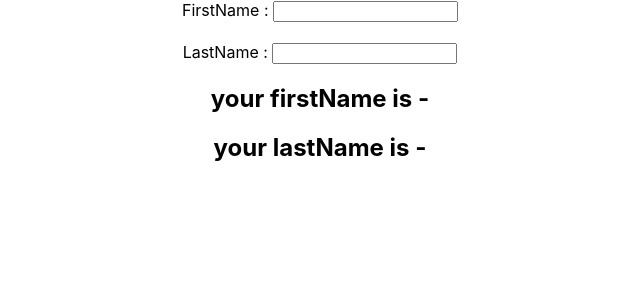
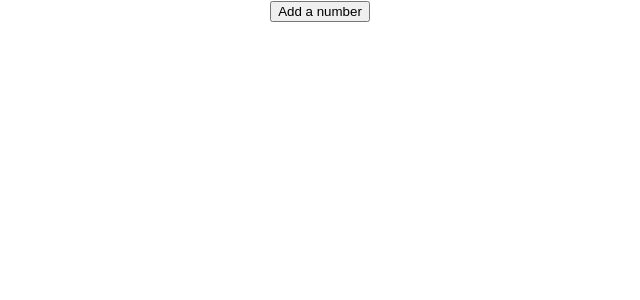
Before and after one commit to KalyanPaladugu/React_Hooks, a React (Create React App) app: page / in a window 1280 px wide. Shown: the top 300 px of the page, without its empty margins (320-960 px from the left). Built offline with nearby package versions, Linux system fonts and the light colour scheme.

Commit message:
usestate with Array

```diff
--- a/src/App.js
+++ b/src/App.js
@@ -1,13 +1,13 @@
 
 import UseStateWithObject from './components/UseStateWithObject'
 import './App.css';
-
+import UseStatewithArray from './components/UseStateWithArray';
 function App() {
   return (
     <div className="App">
         {/* <h1>welcome to React Hooks</h1> */}
 
-       <UseStateWithObject />
+     <UseStatewithArray />
     </div>
   );
 }
--- /dev/null
+++ b/src/components/UseStateWithArray.js
@@ -0,0 +1,27 @@
+import React, { useState } from 'react'
+
+export default function UseStatewithArray() {
+
+    const [items,setItem]=useState([])
+    const addItem=()=>{
+        setItem([...items,{
+            id:items.length,
+            value:Math.floor(Math.random() * 10 + 1)
+        }])
+    }
+    return (
+        <div>
+ <button onClick={addItem}>Add a number</button>
+            <ul>
+
+              {
+                  items.map((item)=>(
+                      <li key={item.id} >{item.value} </li>
+                  ))
+              }
+            </ul>
+
+
+        </div>
+    )
+}
```
Also changed, not shown: 1 other file (tests, documents, lock files or other folders).
